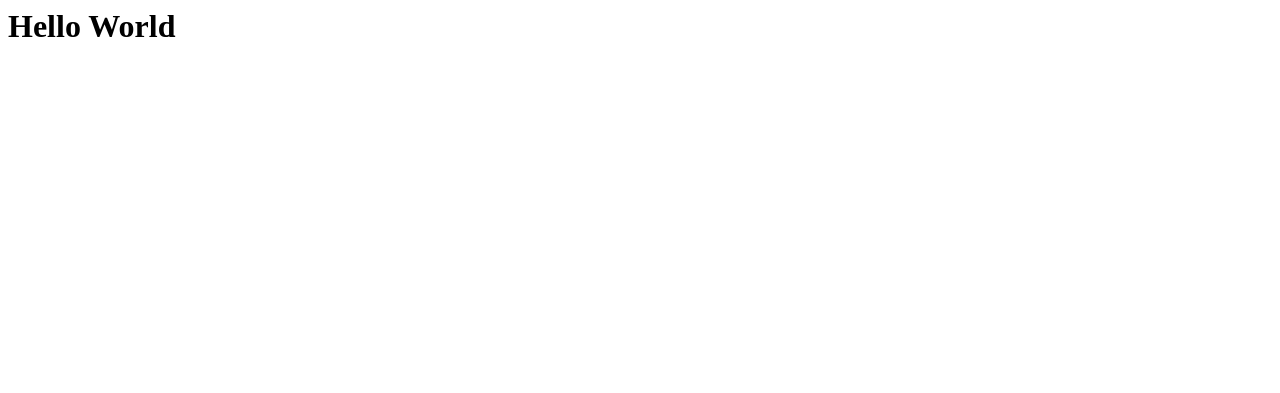
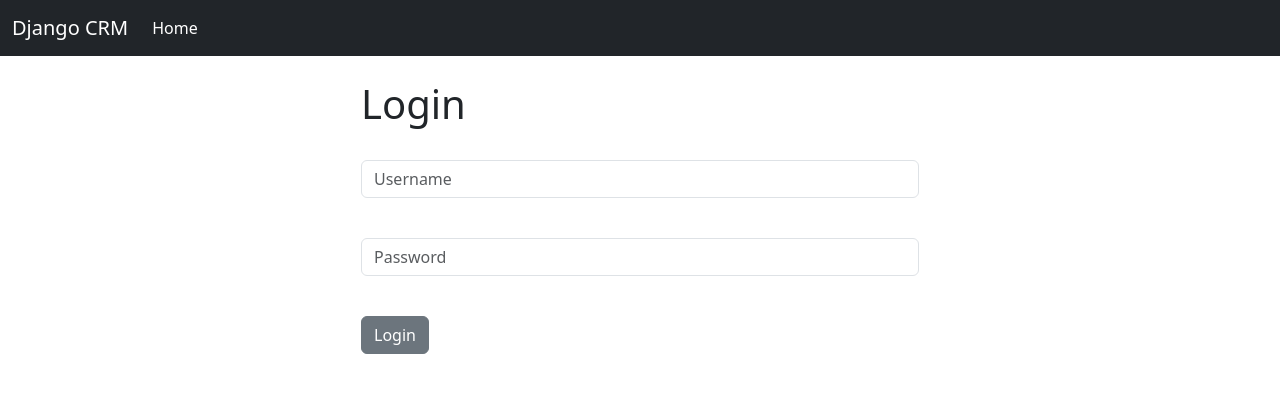
Before and after one commit to 343taskmaster/django-cpm, a Django app: page / in a window 1280 px wide. Before the commit the part shown is almost empty. Shown: the top 393 px of the page. Run offline with Django 4.2, Linux system fonts and the light colour scheme.

Commit message:
August 21 commit

```diff
--- /dev/null
+++ b/website/templates/base.html
@@ -0,0 +1,19 @@
+<!doctype html>
+<html lang="en">
+  <head>
+    <meta charset="utf-8">
+    <meta name="viewport" content="width=device-width, initial-scale=1">
+    <title>Django CRM</title>
+    <link href="https://cdn.jsdelivr.net/npm/bootstrap@5.3.1/dist/css/bootstrap.min.css" rel="stylesheet" integrity="sha384-4bw+/aepP/YC94hEpVNVgiZdgIC5+VKNBQNGCHeKRQN+PtmoHDEXuppvnDJzQIu9" crossorigin="anonymous">
+  </head>
+  <body>
+    {% include 'navbar.html' %}
+<div class="container">
+    <br/>
+    {% block content %}
+    {% endblock%}
+</div>
+
+    <script src="https://cdn.jsdelivr.net/npm/bootstrap@5.3.1/dist/js/bootstrap.bundle.min.js" integrity="sha384-HwwvtgBNo3bZJJLYd8oVXjrBZt8cqVSpeBNS5n7C8IVInixGAoxmnlMuBnhbgrkm" crossorigin="anonymous"></script>
+  </body>
+</html>
--- a/website/templates/home.html
+++ b/website/templates/home.html
@@ -1 +1,31 @@
-<h1>Hello World<h1>
+{% extends 'base.html' %}
+
+{% block content %}
+
+<div class="col-md-6 offset-md-3">
+
+<h1>Login</h1>
+<br/>
+<form method="POST" action="{% url 'home' %}">
+    {% csrf_token %}
+    <form>
+        <div class="mb-3">
+          <input type="text" class="form-control" name="user_name", placeholder="Username" required>
+        </div>
+        <br/>
+        <div class="mb-3">
+          <input type="password" class="form-control" name="password", placeholder="Password" required>
+        </div>
+        <br>
+
+        <button type="submit" class="btn btn-secondary">Login</button>
+      </form>
+
+</form>
+
+
+
+</div>
+
+
+{% endblock %}
--- /dev/null
+++ b/website/templates/navbar.html
@@ -0,0 +1,19 @@
+<nav class="navbar navbar-expand-lg navbar-dark bg-dark">
+    <div class="container-fluid">
+      <a class="navbar-brand" href="{% url 'home' %}">Django CRM</a>
+      <button class="navbar-toggler" type="button" data-bs-toggle="collapse" data-bs-target="#navbarSupportedContent" aria-controls="navbarSupportedContent" aria-expanded="false" aria-label="Toggle navigation">
+        <span class="navbar-toggler-icon"></span>
+      </button>
+      <div class="collapse navbar-collapse" id="navbarSupportedContent">
+        <ul class="navbar-nav me-auto mb-2 mb-lg-0">
+          <li class="nav-item">
+            <a class="nav-link active" aria-current="page" href="#">Home</a>
+          </li>
+
+
+
+        </ul>
+
+      </div>
+    </div>
+  </nav>
--- a/website/urls.py
+++ b/website/urls.py
@@ -4,5 +4,7 @@ from . import views
 
 urlpatterns = [
     path('', views.home, name='home'),
+    #path('login/', views.login_user, name='login'),
+    #path('logout/', views.logout_user, name='logout'),
 
 ]
--- a/website/views.py
+++ b/website/views.py
@@ -1,5 +1,13 @@
 from django.shortcuts import render
+from django.contrib.auth import authenticate, login, logout
+from django.contrib import messages
 
 # Create your views here.
 def home(request):
     return render(request, 'home.html',{})
+
+def login_user(request):
+    pass
+
+def logout_user(request):
+    pass
```
